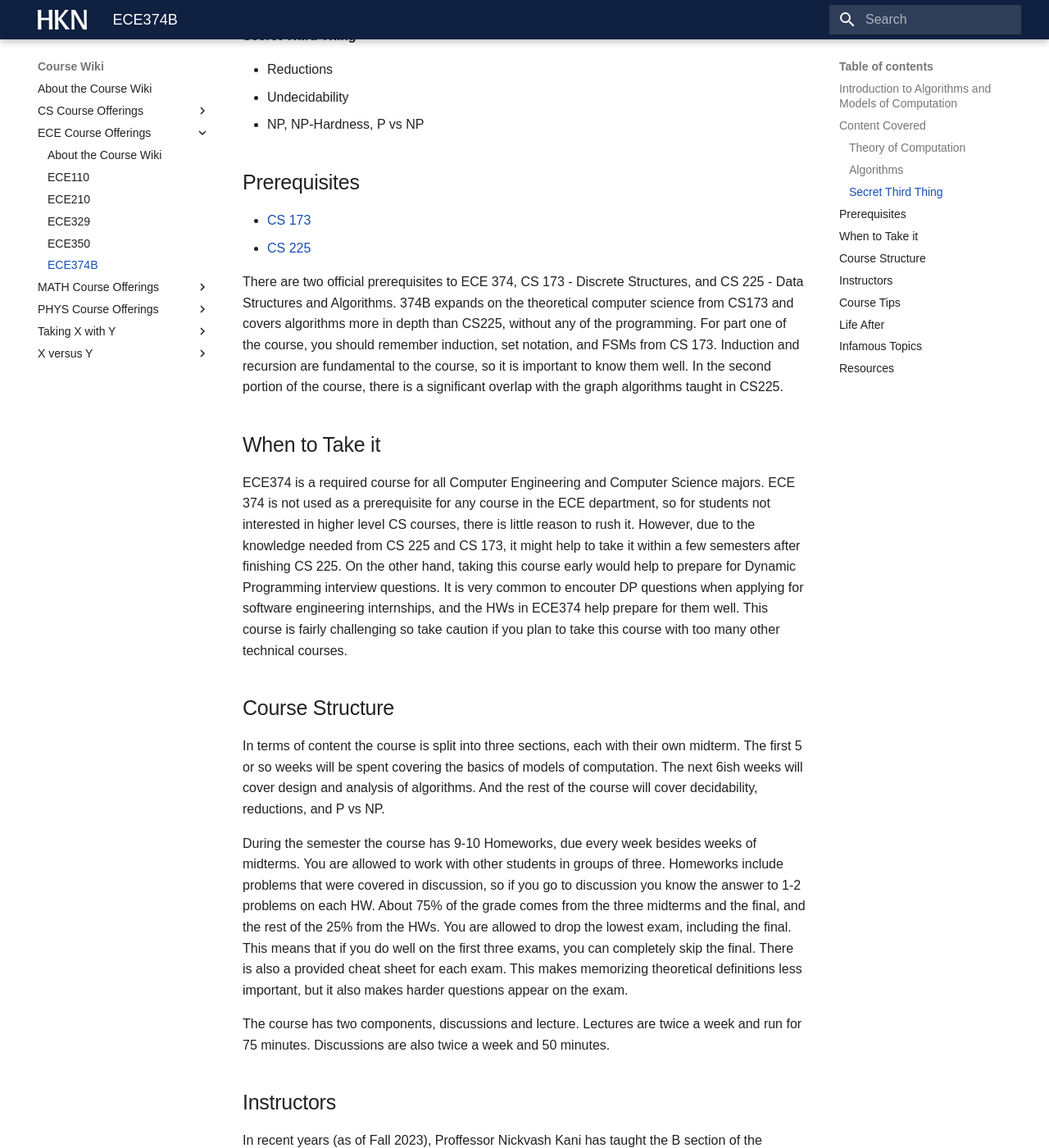
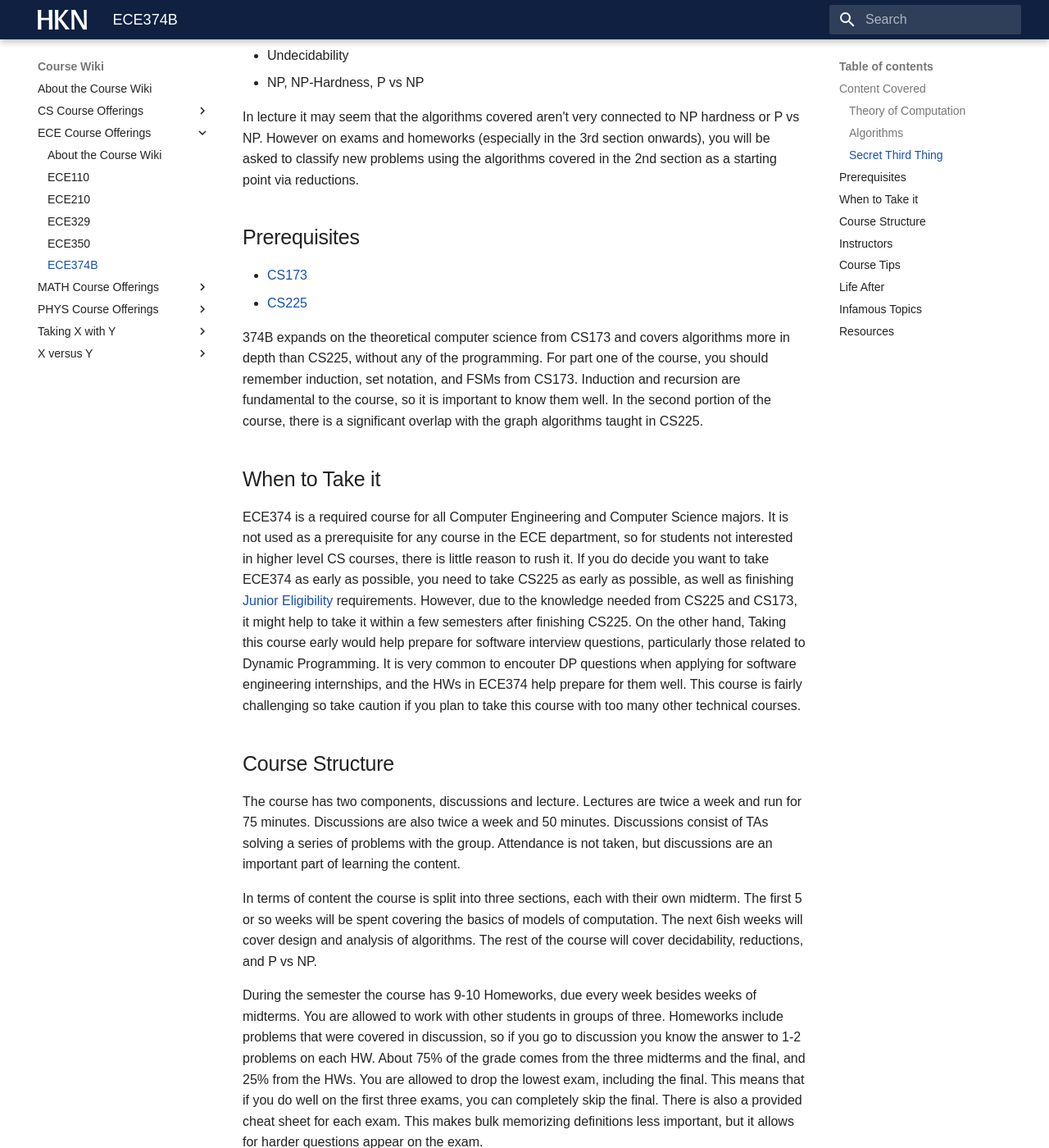
Before and after one commit to hkn-alpha/wiki, an MkDocs documentation site: the page built from docs/Course Wiki/ECE Course Offerings/ECE374B.md, in a window 1280 px wide and 1400 px high, scrolled down 918 px. Shown: the whole window at 82% size. Built offline with MkDocs 1.6.1 and Material for MkDocs 9.7.7, drawn with Linux system fonts in a browser that asks for light colours; some web fonts are replaced; some of the changed text lies outside the part shown.

Commit message:
did requested changes + added more course tips

```diff
--- a/docs/Course Wiki/ECE Course Offerings/ECE374B.md
+++ b/docs/Course Wiki/ECE Course Offerings/ECE374B.md
@@ -1,14 +1,12 @@
 # ECE374B
-## Introduction to Algorithms and Models of Computation
-
-ECE374B is one of two **independent** sections of CS/ECE374, Introduction to Algorithms and Models of Computation. It is unoficially the 'ECE' version of 374. It is considered by some to be easier than the A version.
+ECE374B is one of two **independent** sections of CS/ECE374, Introduction to Algorithms and Models of Computation. It is unofficially the 'ECE' version of 374. Notes on the differences between the two sections can be found [here](../X%20versus%20Y/CS374A%20vs%20ECE374B.md).
 
 ## Content Covered
 
 #### Theory of Computation
-- Regular and context-free languages.
-- Fooling sets.
-- Determinisitc and non-deterministic finite state automata.
+- Regular and context-free languages
+- Fooling sets
+- Determinisitc and non-deterministic finite state automata
 - Push down automata
 - Turing Machines
 - Computational Complexity
@@ -24,39 +22,48 @@
 - Undecidability
 - NP, NP-Hardness, P vs NP
 
+In lecture it may seem that the algorithms covered aren't very connected to NP hardness or P vs NP. However on exams and homeworks (especially in the 3rd section onwards), you will be asked to classify new problems using the algorithms covered in the 2nd section as a starting point via reductions.
+
 ## Prerequisites
-- [CS 173](../CS%20Course%20Offerings/CS173.md)
-- [CS 225](../CS%20Course%20Offerings/CS225.md)
+- [CS173](../CS%20Course%20Offerings/CS173.md)
+- [CS225](../CS%20Course%20Offerings/CS225.md)
 
-There are two official prerequisites to ECE 374, CS 173 - Discrete Structures, and CS 225 - Data Structures and Algorithms. 374B expands on the theoretical computer science from CS173 and covers algorithms more in depth than CS225, without any of the programming. For part one of the course, you should remember induction, set notation, and FSMs from CS 173. Induction and recursion are fundamental to the course, so it is important to know them well. In the second portion of the course, there is a significant overlap with the graph algorithms taught in CS225.
+ 374B expands on the theoretical computer science from CS173 and covers algorithms more in depth than CS225, without any of the programming. For part one of the course, you should remember induction, set notation, and FSMs from CS173. Induction and recursion are fundamental to the course, so it is important to know them well. In the second portion of the course, there is a significant overlap with the graph algorithms taught in CS225.
 
 ## When to Take it
-ECE374 is a required course for all Computer Engineering and Computer Science majors. ECE 374 is not used as a prerequisite for any course in the ECE department, so for students not interested in higher level CS courses, there is little reason to rush it. However, due to the knowledge needed from CS 225 and CS 173, it might help to take it within a few semesters after finishing CS 225. On the other hand, taking this course early would help to prepare for Dynamic Programming interview questions. It is very common to encouter DP questions when applying for software engineering internships, and the HWs in ECE374 help prepare for them well. This course is fairly challenging so take caution if you plan to take this course with too many other technical courses.
+ECE374 is a required course for all Computer Engineering and Computer Science majors. It is not used as a prerequisite for any course in the ECE department, so for students not interested in higher level CS courses, there is little reason to rush it. If you do decide you want to take ECE374 as early as possible, you need to take CS225 as early as possible, as well as finishing [Junior Eligibility](https://ece.illinois.edu/academics/ugrad/advising-tips/junior225) requirements. However, due to the knowledge needed from CS225 and CS173, it might help to take it within a few semesters after finishing CS225. On the other hand, Taking this course early would help prepare for software interview questions, particularly those related to Dynamic Programming. It is very common to encouter DP questions when applying for software engineering internships, and the HWs in ECE374 help prepare for them well. This course is fairly challenging so take caution if you plan to take this course with too many other technical courses.
 
 ## Course Structure
-In terms of content the course is split into three sections, each with their own midterm. The first 5 or so weeks will be spent covering the basics of models of computation. The next 6ish weeks will cover design and analysis of algorithms. And the rest of the course will cover decidability, reductions, and P vs NP.
+The course has two components, discussions and lecture. Lectures are twice a week and run for 75 minutes. Discussions are also twice a week and 50 minutes. Discussions consist of TAs solving a series of problems with the group. Attendance is not taken, but discussions are an important part of learning the content.
 
-During the semester the course has 9-10 Homeworks, due every week besides weeks of midterms. You are allowed to work with other students in groups of three. Homeworks include problems that were covered in discussion, so if you go to discussion you know the answer to 1-2 problems on each HW. About 75% of the grade comes from the three midterms and the final, and the rest of the 25% from the HWs. You are allowed to drop the lowest exam, including the final. This means that if you do well on the first three exams, you can completely skip the final. There is also a provided cheat sheet for each exam. This makes memorizing theoretical definitions less important, but it also makes harder questions appear on the exam.
+In terms of content the course is split into three sections, each with their own midterm. The first 5 or so weeks will be spent covering the basics of models of computation. The next 6ish weeks will cover design and analysis of algorithms. The rest of the course will cover decidability, reductions, and P vs NP.
 
-The course has two components, discussions and lecture. Lectures are twice a week and run for 75 minutes. Discussions are also twice a week and 50 minutes.
+During the semester the course has 9-10 Homeworks, due every week besides weeks of midterms. You are allowed to work with other students in groups of three. Homeworks include problems that were covered in discussion, so if you go to discussion you know the answer to 1-2 problems on each HW. About 75% of the grade comes from the three midterms and the final, and 25% from the HWs. You are allowed to drop the lowest exam, including the final. This means that if you do well on the first three exams, you can completely skip the final. There is also a provided cheat sheet for each exam. This makes bulk memorizing definitions less important, but it allows for harder questions appear on the exam.
+
 
 ## Instructors
-In recent years (as of Fall 2023), Proffessor Nickvash Kani has taught the B section of the course.
+In recent years (as of Fall 2023), Professor Nickvash Kani has taught the B section of the course.
 
 ## Course Tips
-Go to discussions, make sure to write down the problems so you know them when they come up in the homeworks.
-Make sure to show your work on exams, there are decent amounts of partial credit offered.
-Find a group for homeworks, but don't split up the problems as HW problems sometimes show up on exams.
+Most people will find that working in a group is very helpful for learning the content and getting through the course. It is important to find a group you work well with, and don't be afraid to leave a group that does not work well together. Signing up for the class with people you know you work well with already is a good way to ensure a successful group.
+
+Once in a group, the recommended way to approach group homeworks is to do them separately, then meet up and discuss and compare your solutions. Homeworks don't always need to be typed up, but if you have messy handwriting it might save you some points lost for lack of clarity. Homework problems sometimes show up on exams, so doing hws separately guarantees that you know all of the problems on each homework.
+
+Go to discussions and make sure to write down the problems so you know them when they come up in the homeworks.
+
+Make sure to show your work on exams, as there are decent amounts of partial credit offered.
+
 
 ## Life After
-ECE 374 opens students up to most of the upper level courses in the CS department. The most obvious follow up would be CS 475 - Formal Models of Computation or CS 473 - Algorithms. Some other popular options include CS 421 or CS 426.
+ECE374 opens students up to most of the upper level courses in the [CS department](../../CS%20Course%20Offerings/). If you enjoyed the 2nd section of the course, the most obvious follow up would be [CS473 - Algorithms](../CS%20Course%20Offerings/CS473.md). If you liked the first and third sections, you should take [CS475 - Formal Models of Computation](../CS%20Course%20Offerings/CS475.md).
 
 ## Infamous Topics
-- Language Transformations: The most difficult topic from the first section. You must know it well because there will be a problem about it on MT1.
-- Dynamic Programming: Hard but good to know for getting a Software Engineering Internship.
+- Language Transformations: The most difficult topic from the first section. You must know it well because there will be a problem about it on MT1. TAs usually can explain language transformations well. There are also good examples in the textbook.
+- Dynamic Programming: Good to know for getting a Software Engineering Internship.
+- NP hardness: Proofs on NP-Hardness can get confusing quick. It is helpful to draw out diagrams in order to not get confused on which direction the proof goes.
 
 ## Resources
 + The official course website: [https://ecealgo.com/](https://ecealgo.com/)
 + Prof Jeff Erickson's textbook and notes: [https://jeffe.cs.illinois.edu/teaching/algorithms/](https://jeffe.cs.illinois.edu/teaching/algorithms/)
 + 374A section website: [https://courses.engr.illinois.edu/cs374al1/sp2023/](https://courses.engr.illinois.edu/cs374al1/sp2023/)
-+ FSM designer: [https://madebyevan.com/fsm/](https://madebyevan.com/fsm/)
++ FSM designer: [https://madebyevan.com/fsm/](https://madebyevan.com/fsm/) If you like typing up your HWs in LaTeX, this will be extremely useful to you for the first few.
```
Also changed, not shown: docs/Course Wiki/X versus Y/CS374A vs ECE374B.md (+4 -4 lines).
